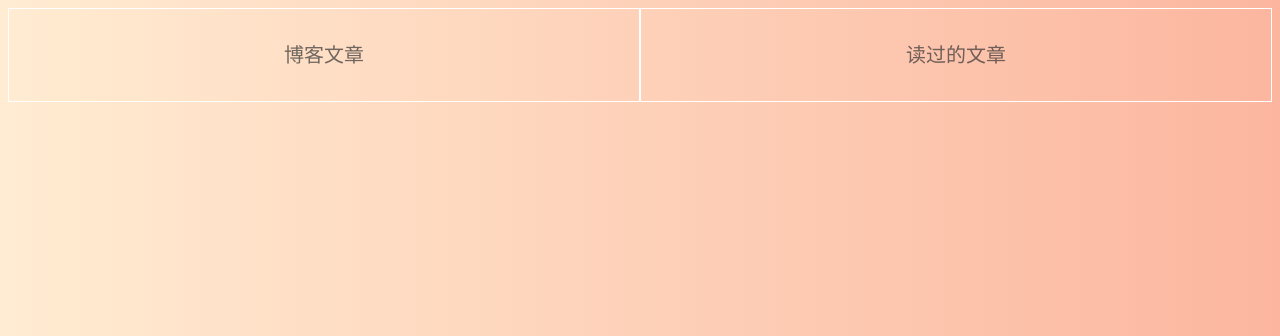
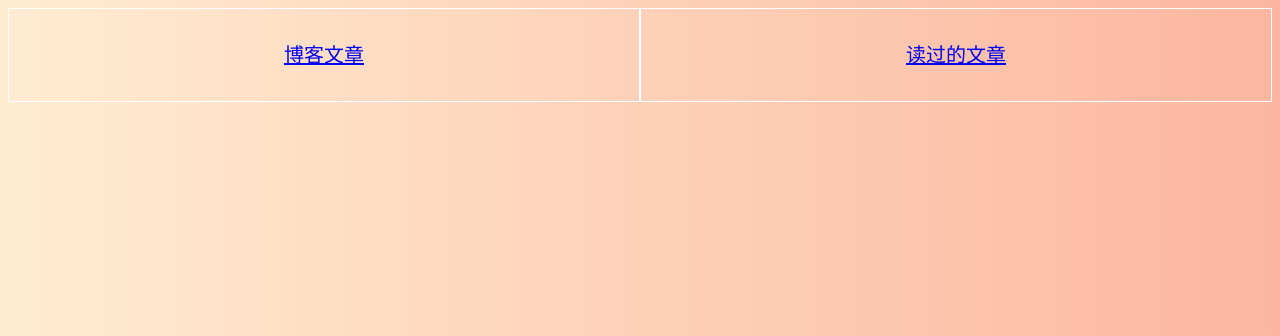
Before and after one commit to tianheg/random-blog, a website: page index.html in a window 1280 px wide. Shown: the top 336 px of the page. Drawn offline with nearby package versions, Linux system fonts and the light colour scheme.

Commit message:
Update index.html

```diff
--- a/index.html
+++ b/index.html
@@ -14,11 +14,11 @@
 <body>
   <div class="row">
     <div class="column">
-      <p>博客文章</p>
+      <p><a href="https://www.yidajiabei.xyz/blog/" rel="noreferrer">博客文章</a></p>
       <a id="blogs" rel="noreferrer"></a>
     </div>
     <div class="column">
-      <p>读过的文章</p>
+      <p><a href="https://github.com/tianheg/random-blog/blob/main/feeds.md" rel="noreferrer">读过的文章</a></p>
       <a id="feeds" rel="noreferrer"></a>
     </div>
   </div>
```
